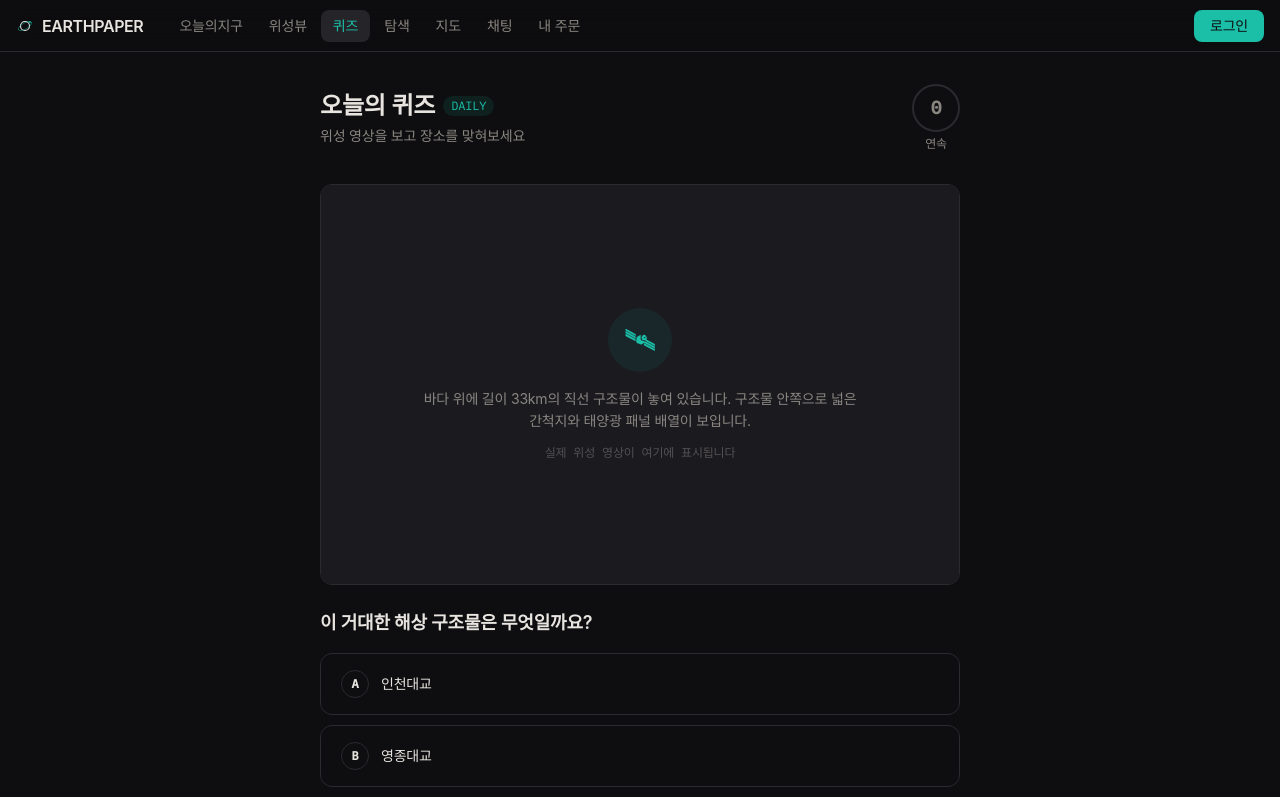
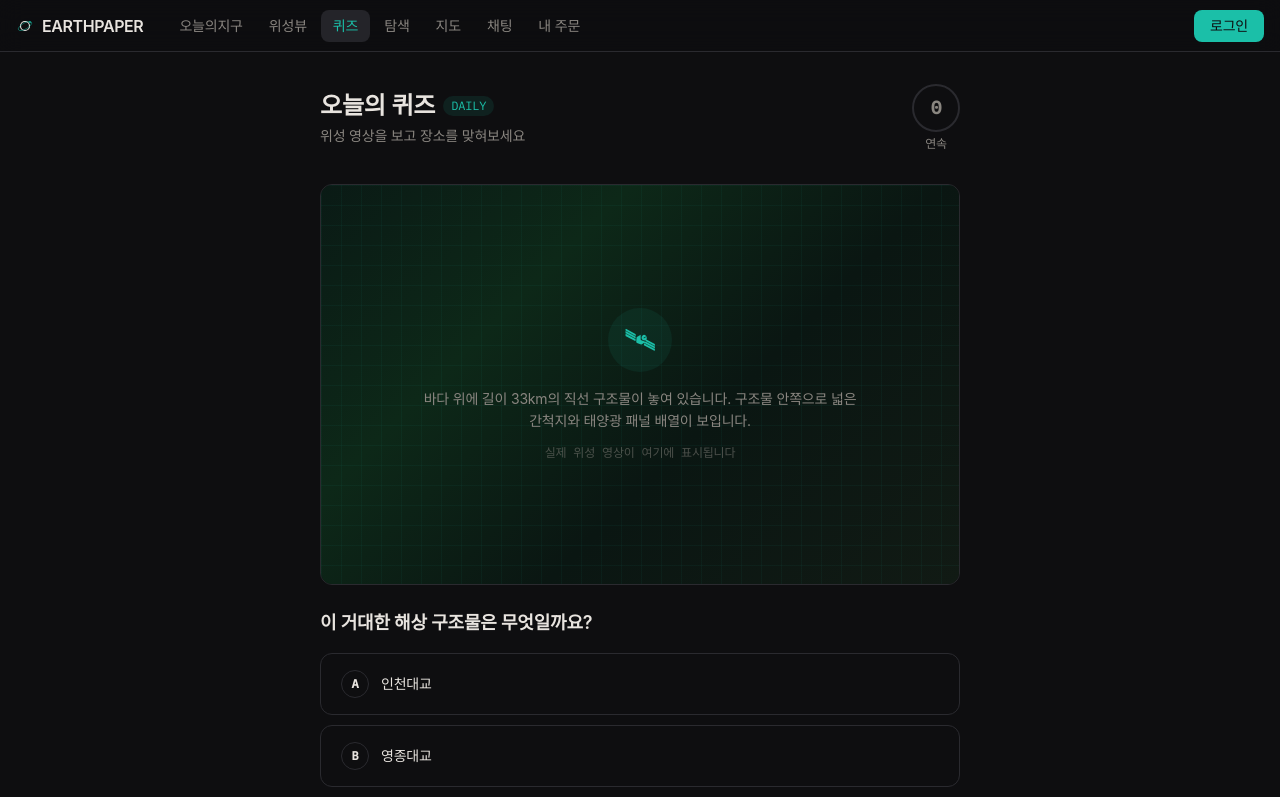
Before and after one commit to jay-nst/EP-bravo, a Next.js app: page /quiz in a window 1280 px wide. Shown: the top 797 px of the page. Built offline with nearby package versions, Linux system fonts and the light colour scheme; no server answers; a web font is replaced by a local one.

Commit message:
style(design): FINDING-008 — Daily/Quiz 이미지 플레이스홀더 위성 느낌 적용
plain var(--surface) 배경을 위성 영상 느낌 그라디언트 + 그리드 오버레이로 교체

🤖 Generated with Claude Code

Co-Authored-By: Claude <noreply@anthropic.com>

```diff
--- a/src/app/(main)/daily/page.tsx
+++ b/src/app/(main)/daily/page.tsx
@@ -109,12 +109,12 @@ export default function DailyEarthPage() {
 
                 {/* Image placeholder */}
                 <div
-                  className="mx-auto rounded-2xl overflow-hidden mb-8"
+                  className="mx-auto rounded-2xl overflow-hidden mb-8 relative"
                   style={{
                     width: '100%',
                     maxWidth: '520px',
                     aspectRatio: '16/10',
-                    background: 'var(--surface)',
+                    background: `linear-gradient(${135 + i * 45}deg, #0a1a15 0%, #0d2818 30%, #0a1612 60%, #111a14 100%)`,
                     border: '1px solid var(--border)',
                     display: 'flex',
                     flexDirection: 'column',
@@ -127,12 +127,19 @@ export default function DailyEarthPage() {
                   }}
                 >
                   <div
-                    className="w-16 h-16 rounded-full flex items-center justify-center text-3xl"
+                    className="absolute inset-0 pointer-events-none"
+                    style={{
+                      backgroundImage: 'linear-gradient(rgba(27,191,168,0.05) 1px, transparent 1px), linear-gradient(90deg, rgba(27,191,168,0.05) 1px, transparent 1px)',
+                      backgroundSize: '20px 20px',
+                    }}
+                  />
+                  <div
+                    className="w-16 h-16 rounded-full flex items-center justify-center text-3xl relative z-10"
                     style={{ background: 'rgba(27,191,168,0.08)' }}
                   >
                     <span style={{ color: 'var(--accent)' }}>&#127758;</span>
                   </div>
-                  <p className="text-xs font-mono" style={{ color: 'var(--text-muted)' }}>
+                  <p className="text-xs font-mono relative z-10" style={{ color: 'var(--text-muted)' }}>
                     {item.satellite} &middot; {item.resolution}
                   </p>
                 </div>
--- a/src/app/(main)/quiz/page.tsx
+++ b/src/app/(main)/quiz/page.tsx
@@ -113,22 +113,29 @@ export default function QuizPage() {
         style={{ border: '1px solid var(--border)' }}
       >
         <div
-          className="aspect-[16/10] flex flex-col items-center justify-center p-8 text-center"
-          style={{ background: 'var(--surface)' }}
+          className="aspect-[16/10] flex flex-col items-center justify-center p-8 text-center relative overflow-hidden"
+          style={{ background: 'linear-gradient(135deg, #0a1a15 0%, #0d2818 30%, #0a1612 60%, #111a14 100%)' }}
         >
           <div
-            className="w-16 h-16 rounded-full flex items-center justify-center text-3xl mb-4"
+            className="absolute inset-0 pointer-events-none"
+            style={{
+              backgroundImage: 'linear-gradient(rgba(27,191,168,0.05) 1px, transparent 1px), linear-gradient(90deg, rgba(27,191,168,0.05) 1px, transparent 1px)',
+              backgroundSize: '20px 20px',
+            }}
+          />
+          <div
+            className="w-16 h-16 rounded-full flex items-center justify-center text-3xl mb-4 relative z-10"
             style={{ background: 'rgba(27,191,168,0.08)' }}
           >
             <span style={{ color: 'var(--accent)' }}>&#128752;</span>
           </div>
           <p
-            className="text-sm leading-relaxed max-w-md"
+            className="text-sm leading-relaxed max-w-md relative z-10"
             style={{ color: 'var(--text-muted)' }}
           >
             {quiz.imageHint}
           </p>
-          <p className="text-xs font-mono mt-3" style={{ color: 'var(--text-muted)', opacity: 0.5 }}>
+          <p className="text-xs font-mono mt-3 relative z-10" style={{ color: 'var(--text-muted)', opacity: 0.5 }}>
             실제 위성 영상이 여기에 표시됩니다
           </p>
         </div>
```
